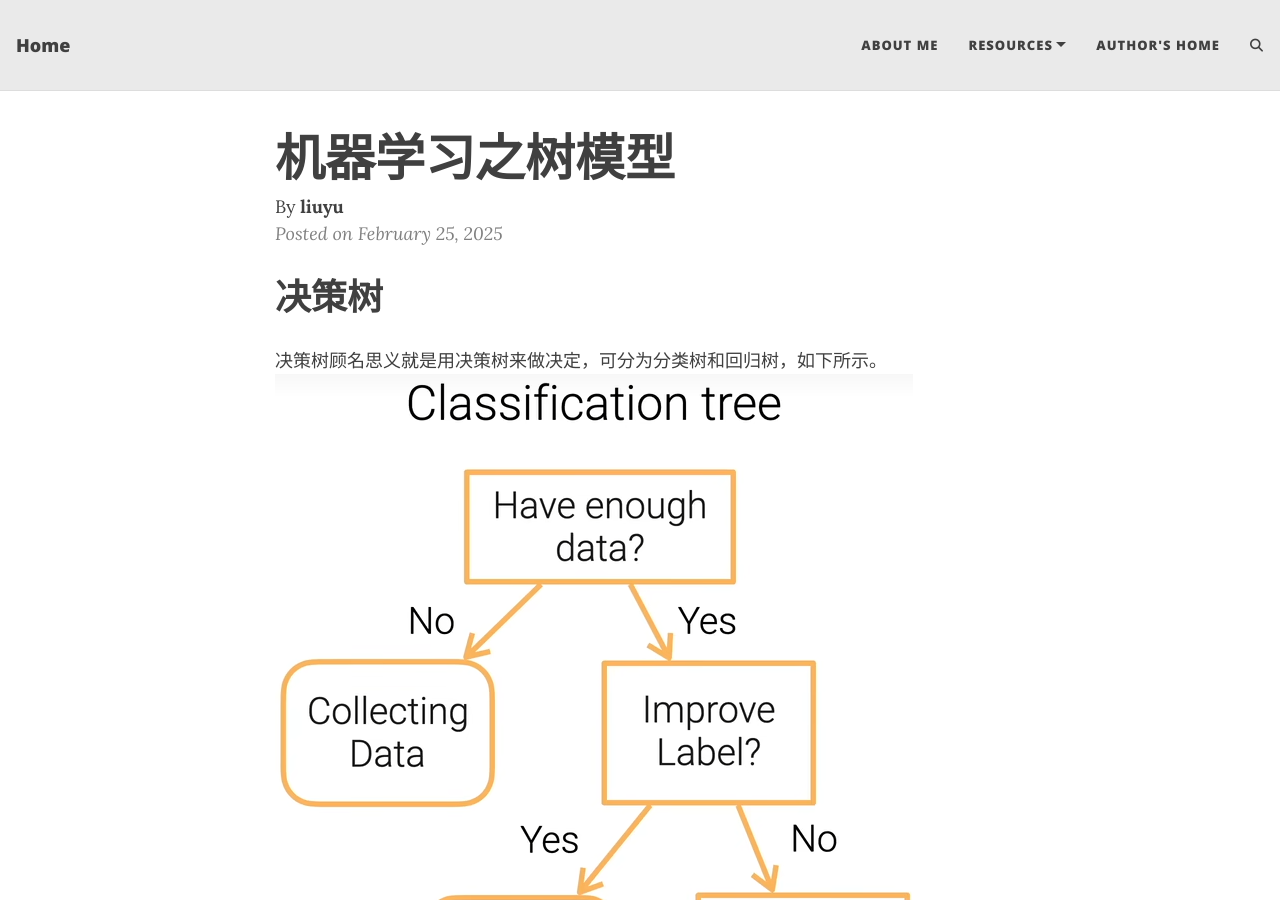
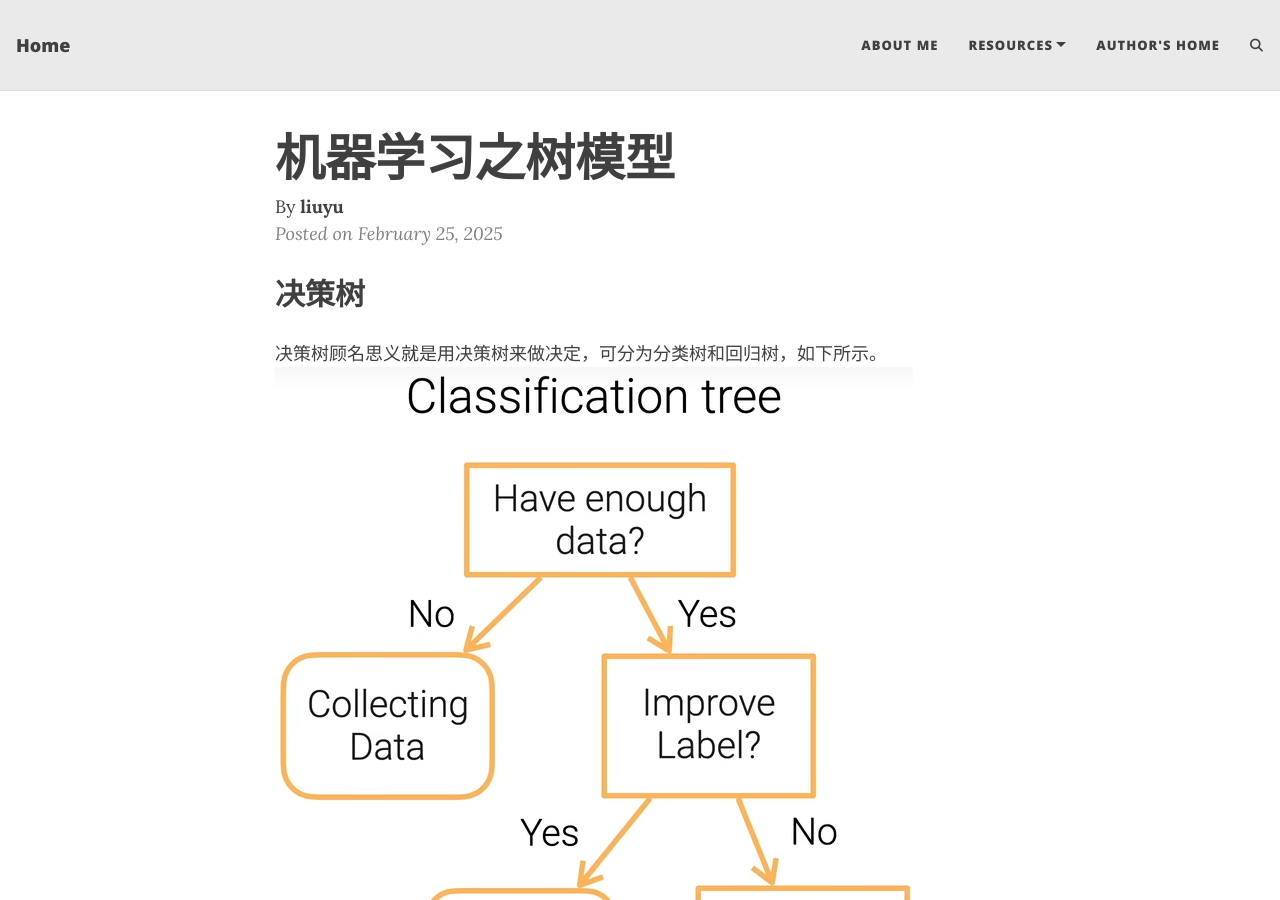
Before and after one commit to cosmoliu2002/cosmoliu2002.github.io, a Jekyll site: the page built from _posts/2025-02-25-DecisionTree.md, in a window 1280 px wide and 900 px high. Built offline with Jekyll 4.4.1, drawn with Linux system fonts in a browser that asks for light colours; comment, search, counter and statistics services are not loaded.

```diff
--- a/_posts/2025-02-25-DecisionTree.md
+++ b/_posts/2025-02-25-DecisionTree.md
@@ -6,7 +6,7 @@ mathjax: true
 author: liuyu
 ---
 
-# 决策树
+## 决策树
 
 决策树顾名思义就是用决策树来做决定，可分为分类树和回归树，如下所示。
 ![1](/assets/img/2025-02-25-DecisionTree/1.png)
```
